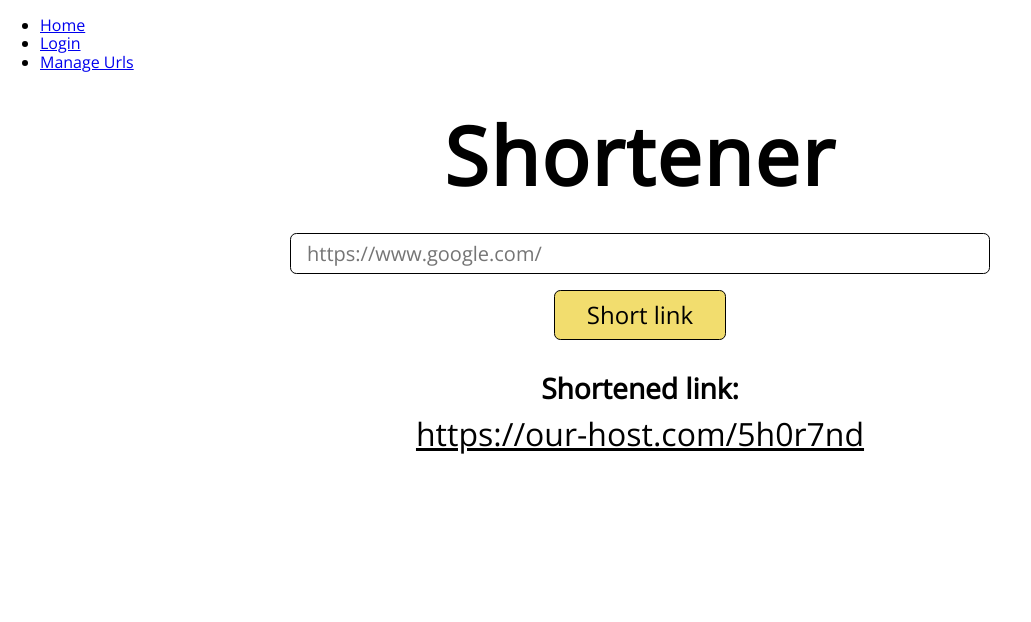
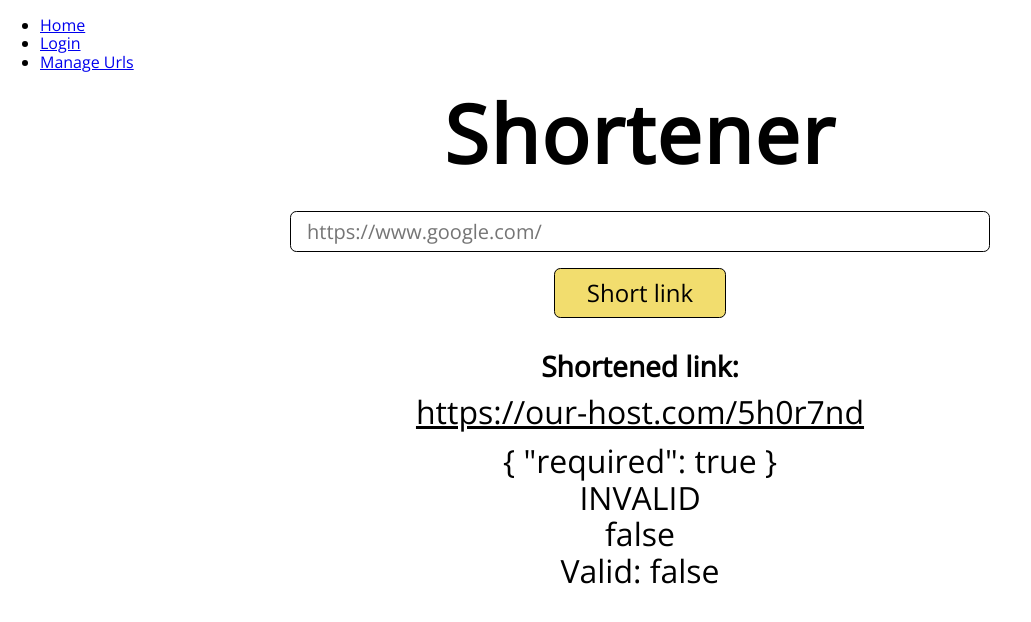
Before and after one commit to Jo-varo/shortener-frontend, an Angular app: page / in a window 1280 px wide. Shown: the top 622 px of the page, without its empty margins (0-1031 px from the left). Built offline with nearby package versions, Linux system fonts and the light colour scheme.

Commit message:
Added reactive forms with validations to Home component

```diff
--- a/src/app/home/home.component.css
+++ b/src/app/home/home.component.css
@@ -9,7 +9,7 @@ main {
 
 h1 {
   font-size: 5rem;
-  letter-spacing: .125rem;
+  letter-spacing: 0.125rem;
 }
 
 form {
@@ -27,11 +27,23 @@ button {
   border: 1px solid black;
 }
 
+.shortener-link-group {
+  width: 100%;
+}
+
+.error {
+  color: red;
+  margin: 0.25rem 0.5rem;
+}
+
+input.invalid{
+  border: 2px red solid;
+}
+
 input {
   padding: 0.5rem 1rem;
   width: 100%;
   font-size: 1.25rem;
-
 }
 
 button {
@@ -40,24 +52,24 @@ button {
   cursor: pointer;
   display: block;
   font-size: 1.5rem;
-  transition: background-color .3s;
+  transition: background-color 0.3s;
 }
 
-button:hover{
-  background-color: #E5B25D;
+button:hover {
+  background-color: #e5b25d;
 }
 
-form~div{
+form ~ div {
   text-align: center;
   font-size: 1.5rem;
 }
 
-div span{
+div span {
   display: block;
   font-size: 2rem;
-  margin: .75rem 0;
+  margin: 0.75rem 0;
 }
 
-div span a{
+div span a {
   color: black;
 }
--- a/src/app/home/home.component.html
+++ b/src/app/home/home.component.html
@@ -1,9 +1,20 @@
 <main>
   <h1>Shortener</h1>
   <div>
-    <form (submit)="handleSubmit()">
-      <input type="text" placeholder="https://www.google.com/" required />
-      <button>Short link</button>
+    <form [formGroup]="shortenerForm" (submit)="handleSubmit()">
+      <div class="shortener-link-group">
+        <input
+          type="text"
+          placeholder="https://www.google.com/"
+          required
+          [class.invalid]="!(originalURL.valid || originalURL.pristine)"
+          formControlName="{{ constantOriginalURL }}"
+        />
+        <p [hidden]="originalURL.valid || originalURL.pristine" class="error">
+          A valid url is required
+        </p>
+      </div>
+      <button type="submit">Short link</button>
     </form>
     @if (shortenedLink) {
     <div>
@@ -13,6 +24,12 @@
           {{ shortenedLink }}
         </a>
       </span>
+      <span>
+        <p>{{ originalURL.errors | json }}</p>
+        <p>{{ originalURL.status }}</p>
+        <p>{{ originalURL.touched }}</p>
+        <p>Valid: {{ originalURL.valid }}</p>
+      </span>
     </div>
     }
   </div>
--- a/src/app/home/home.component.ts
+++ b/src/app/home/home.component.ts
@@ -1,15 +1,44 @@
+import { CommonModule } from '@angular/common';
 import { Component } from '@angular/core';
+import {
+  FormControl,
+  FormGroup,
+  ReactiveFormsModule,
+  Validators,
+} from '@angular/forms';
+import { ORIGINAL_URL } from '../../helpers/constants';
 
 @Component({
+  standalone: true,
   selector: 'app-home',
-  standalone: true,
+  imports: [ReactiveFormsModule, CommonModule],
   templateUrl: './home.component.html',
   styleUrl: './home.component.css',
 })
 export class HomeComponent {
-  originalURL = ''
+
+  constantOriginalURL = ORIGINAL_URL;
+
+  shortenerForm = new FormGroup({
+    [ORIGINAL_URL]: new FormControl('', [
+      Validators.required,
+      Validators.pattern(/(https?:\/\/)?(www\.)?[-a-zA-Z0-9@:%._\+~#=]{1,256}\.[a-zA-Z0-9()]{1,6}\b([-a-zA-Z0-9()@:%_\+.~#?&//=]*)/),
+    ]),
+  });
+
+  get originalURL() {
+    return this.shortenerForm.get(ORIGINAL_URL) as FormControl;
+  }
+
+  //TODO: just a placeholder, delete it later
   shortenedLink = 'https://our-host.com/5h0r7nd';
-  handleSubmit(){
-    alert('submitted')
+
+  //TODO: remove 'commonModule', only imported for the json pipe
+
+  handleSubmit() {
+    if (!this.shortenerForm.valid) return alert('Please, enter a valid url');
+    const formData = this.shortenerForm.value;
+    console.log(formData)
+    alert('submitted');
   }
 }
--- /dev/null
+++ b/src/helpers/constants.ts
@@ -0,0 +1 @@
+export const ORIGINAL_URL = 'originalURL'
```
